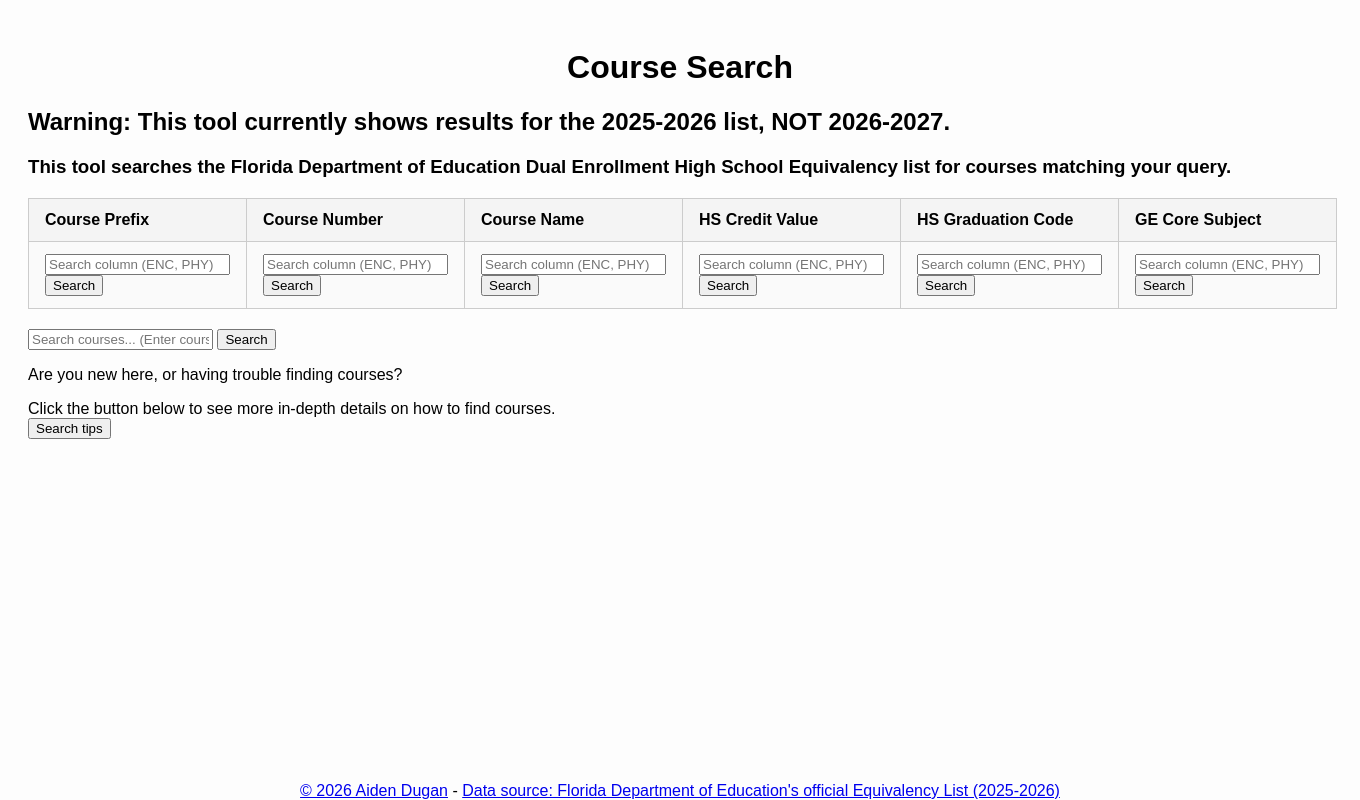
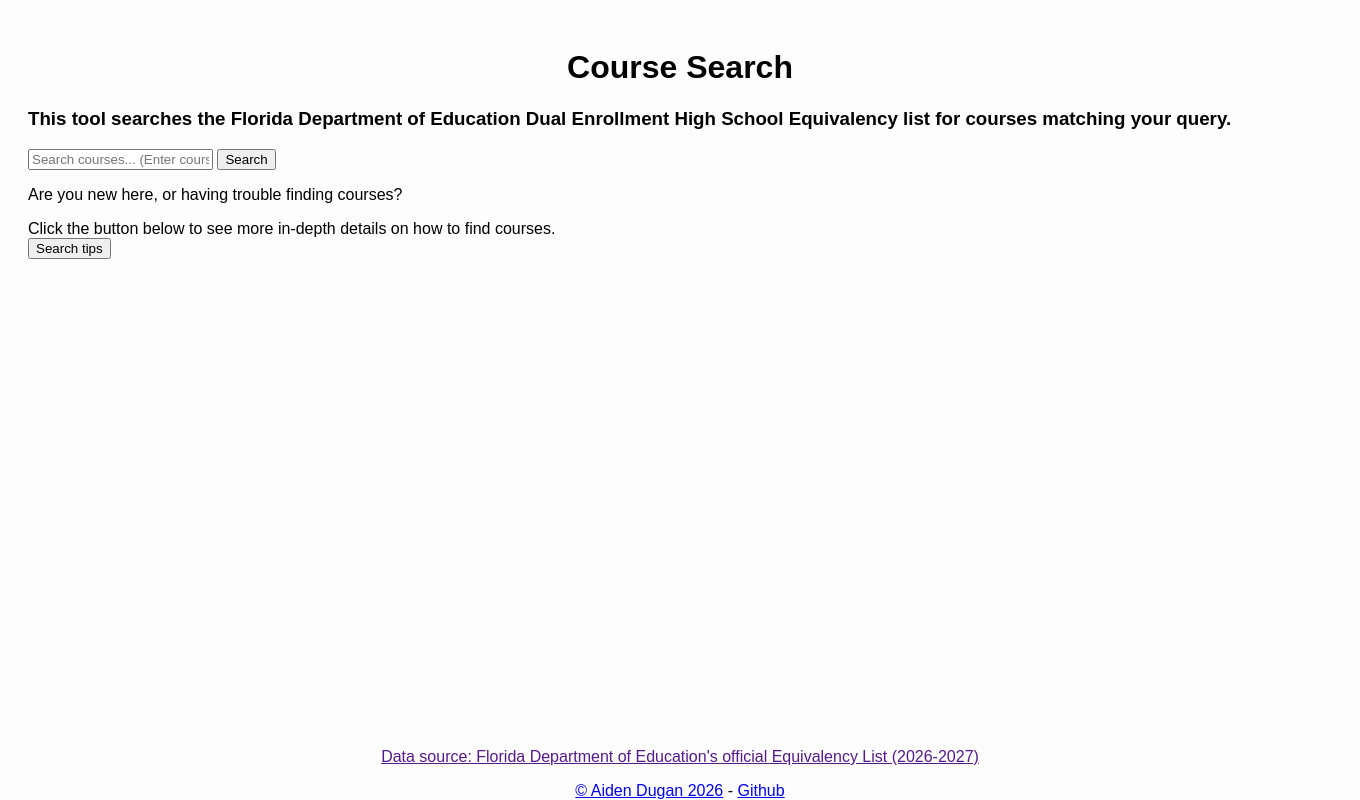
Before and after one commit to GooglyEyesIsHere/DEHS-Equivalency, a Flask app: page / in a window 1360 px wide. Run offline with Flask 3, Linux system fonts and the light colour scheme.

Commit message:
Update footer to be consistent across all pages

```diff
--- /dev/null
+++ b/app/templates/footer.html
@@ -0,0 +1,9 @@
+<footer>
+    <div class="Footer-Text">
+        <a href = "">Data source: Florida Department of Education's official Equivalency List (2026-2027)</a>
+        <p></p>
+        <a href = "https://www.youtube.com/watch?v=dQw4w9WgXcQ&list=RDdQw4w9WgXcQ&start_radio=1">&copy; Aiden Dugan 2026</a>
+        -
+        <a href = "https://github.com/GooglyEyesIsHere/DEHS-Equivalency/tree/Fly">Github</a>
+    </div>
+</footer>
--- a/app/templates/hints.html
+++ b/app/templates/hints.html
@@ -118,5 +118,6 @@
         <form action="/" method="get">
             <button type="submit">Back to search</button>
         </form>
+        {% include "footer.html" %}
     </body>
 </html>
--- a/app/templates/index.html
+++ b/app/templates/index.html
@@ -6,17 +6,18 @@
 </head>
 <body>
     <h1>Course Search</h1>
-    <h2>Warning: This tool currently shows results for the 2025-2026 list, NOT 2026-2027.</h2>
     <h3>This tool searches the Florida Department of Education Dual Enrollment High School Equivalency list for courses matching your query. </h3>
-        <table>
+
+    <!--
+    <table>
 
         <colgroup>
-            <col style="background-color: white" /> <!-- White -->
-            <col style="background-color: #f0f0f0" /> <!-- Grey -->
-            <col style="background-color: white" /> <!-- White -->
-            <col style="background-color: #f0f0f0" /> <!-- Grey -->
-            <col style="background-color: white" /> <!-- White -->
-            <col style="background-color: #f0f0f0" /> <!-- Grey -->
+            <col style="background-color: white" /> <-- White ->
+            <col style="background-color: #f0f0f0" /> <-- Grey ->
+            <col style="background-color: white" /> <-- White ->
+            <col style="background-color: #f0f0f0" /> <-- Grey ->
+            <col style="background-color: white" /> <-- White ->
+            <col style="background-color: #f0f0f0" /> <-- Grey ->
         </colgroup>
         <colgroup>
             <col style="border: 1px solid black"/>
@@ -68,6 +69,7 @@
             </td>
         </tr>
     </table>
+    -->
     <form action="/search" method="post">
         <input type="text" name="query" placeholder="Search courses... (Enter course prefix, number, or keyword)">
         <button type="submit">Search</button>
@@ -77,10 +79,6 @@
     <form action="/hints" method="get">
         <button type="submit">Search tips</button>
     </form>
-    <div class="Footer-Text">
-        <a href = "https://github.com/GooglyEyesIsHere/DEHS-Equivalency/tree/Fly">&copy; 2026 Aiden Dugan</a>
-        -
-        <a href = "https://www.fldoe.org/core/fileparse.php/20725/urlt/19-2.pdf">Data source: Florida Department of Education's official Equivalency List (2025-2026)</a>
-    </div>
+    {% include "footer.html" %}
 </body>
 </html>
--- a/app/templates/results.html
+++ b/app/templates/results.html
@@ -59,13 +59,9 @@
         {% endif %}
 
         <a href="/" class="Back-button">Search again</a>
-        <div class="Footer-Text">
-        <a href = "https://github.com/GooglyEyesIsHere/DEHS-Equivalency/tree/Fly">&copy; 2026 Aiden Dugan</a>
-        -
-        <a href = "https://www.fldoe.org/core/fileparse.php/20725/urlt/19-2.pdf">Data source: Florida Department of Education's official Equivalency List (2025-2026)</a>
         <form action="/hints" method="get">
             <button type="submit">Searching tips</button>
         </form>
-
+    {% include "footer.html" %}
     </body>
 </html>
```
Also changed, not shown: main.py (+5 -2 lines).
